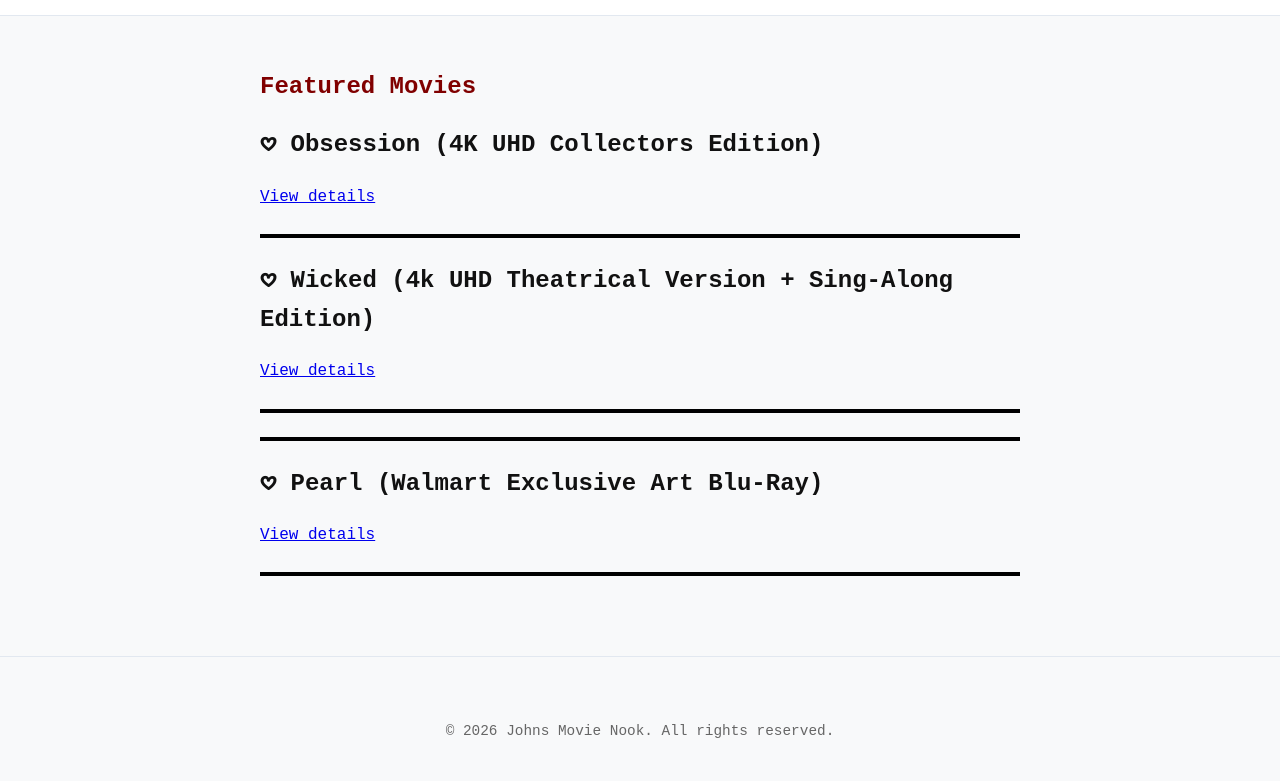
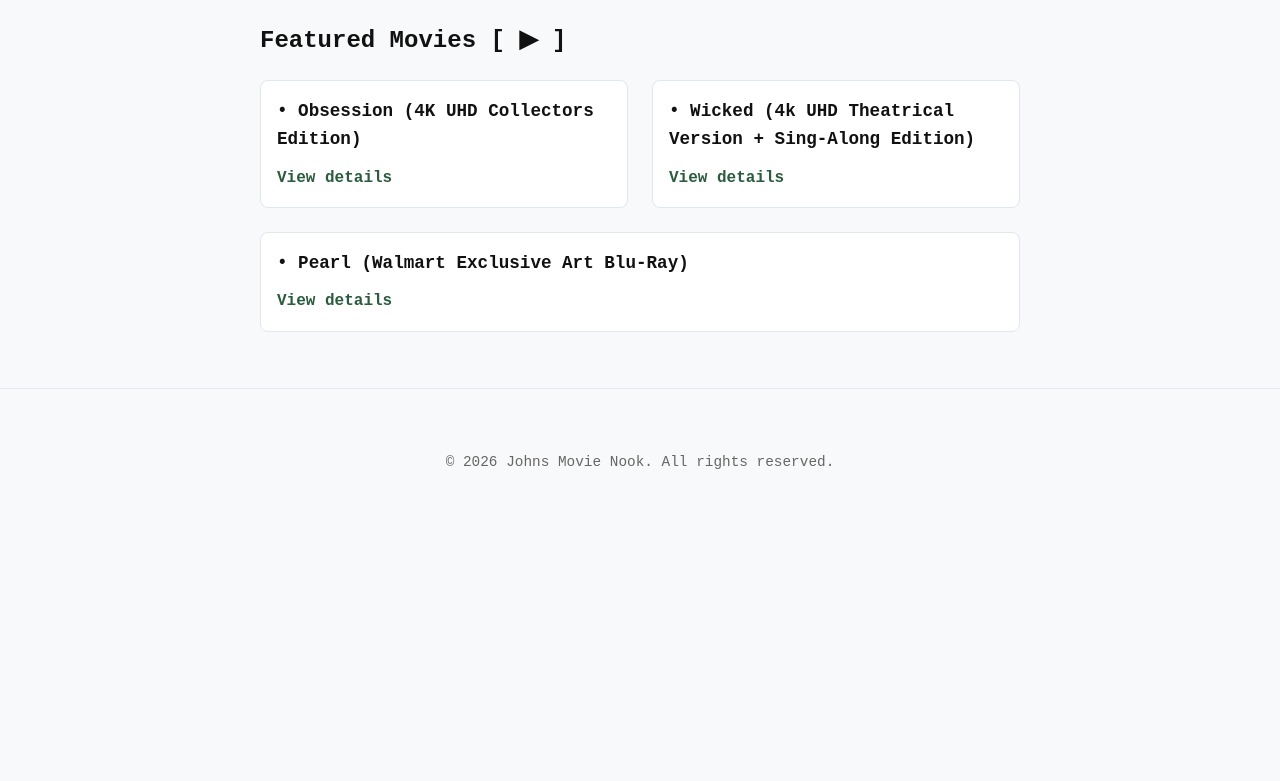
Before and after one commit to johnserpajuan/Johns-Movie-Nook, a plain HTML site: page index.html in a window 1280 px wide. Shown: the part 125-906 px from the top of the page. After the commit the page ends 800 px from the top, so only its background shows below. Drawn offline with Linux system fonts and the light colour scheme.

Commit message:
put my product cards side by side

```diff
--- a/index.html
+++ b/index.html
@@ -10,7 +10,6 @@
 
 <header>
   <h1>John's Movie Nook</h1>
-<p>Welcome to John's Movie Nook! Your one-stop shop for all your movie needs.</p>
   <nav>
     <ul>
       <li><a href="index.html">Home</a></li>
@@ -21,32 +20,26 @@
 </header>
 
 <main>
+  <h2>Featured Movies [  ▶︎ ]</h2>
 
-  <h2><font color="maroon">Featured Movies</font></h2>
-
-<article>
- <article>
-  <h2>𖹭 Obsession (4K UHD Collectors Edition) </h2>
+  <div class="product-grid">
+    <article class="product-card">
+      <h3>• Obsession (4K UHD Collectors Edition)</h3>
       <a href="products/obsession.html">View details</a>
-
-
     </article>
 
-
-</article>
-<article>
-  <hr style="height: 4px; background-color: black; border: none;">
-  <h2>𖹭 Wicked (4k UHD Theatrical Version + Sing-Along Edition)</h2>
+    <article class="product-card">
+      <h3>• Wicked (4k UHD Theatrical Version + Sing-Along Edition)</h3>
       <a href="products/wicked.html">View details</a>
     </article>
-<hr style="height: 4px; background-color: black; border: none;">
-<article>
-  <hr style="height: 4px; background-color: black; border: none;">
-  <h2>𖹭 Pearl (Walmart Exclusive Art Blu-Ray)</h2>
+
+    <article class="product-card">
+      <h3>• Pearl (Walmart Exclusive Art Blu-Ray)</h3>
       <a href="products/pearl.html">View details</a>
     </article>
-<hr style="height: 4px; background-color: black; border: none;">
+  </div>
 </main>
+
 <hr>
 <footer>
   <p>&copy; 2026 Johns Movie Nook. All rights reserved.</p>
--- a/style.css
+++ b/style.css
@@ -86,18 +86,32 @@
   margin: 24px 0;
 }
 
-.movie-item h3 {
-  margin: 0 0 6px 0;
+.product-grid {
+  display: flex;
+  flex-wrap: wrap;
+  gap: 24px;
+}
+
+.product-card {
+  flex: 1 1 240px;
+  background-color: #ffffff;
+  padding: 16px;
+  border: 1px solid var(--border-color);
+  border-radius: 8px;
+}
+
+.product-card h3 {
+  margin: 0 0 12px 0;
+  font-size: 1.1rem;
+}
+
+.product-card a {
+  color: var(--brand-color);
+  text-decoration: none;
   font-weight: 600;
 }
 
-.movie-item a {
-  color: var(--brand-color);
-  font-size: 0.9rem;
-  text-decoration: none;
-}
-
-.movie-item a:hover {
+.product-card a:hover {
   text-decoration: underline;
 }
 
```
Lines whose indentation alone changed are shown as unchanged.
